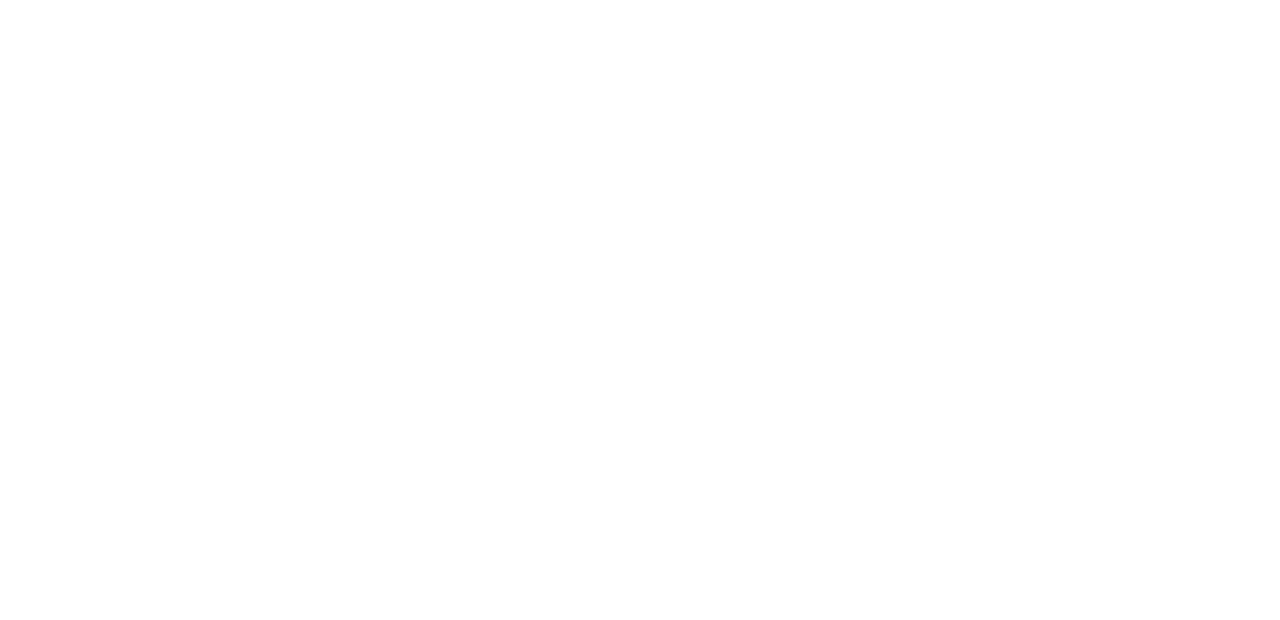
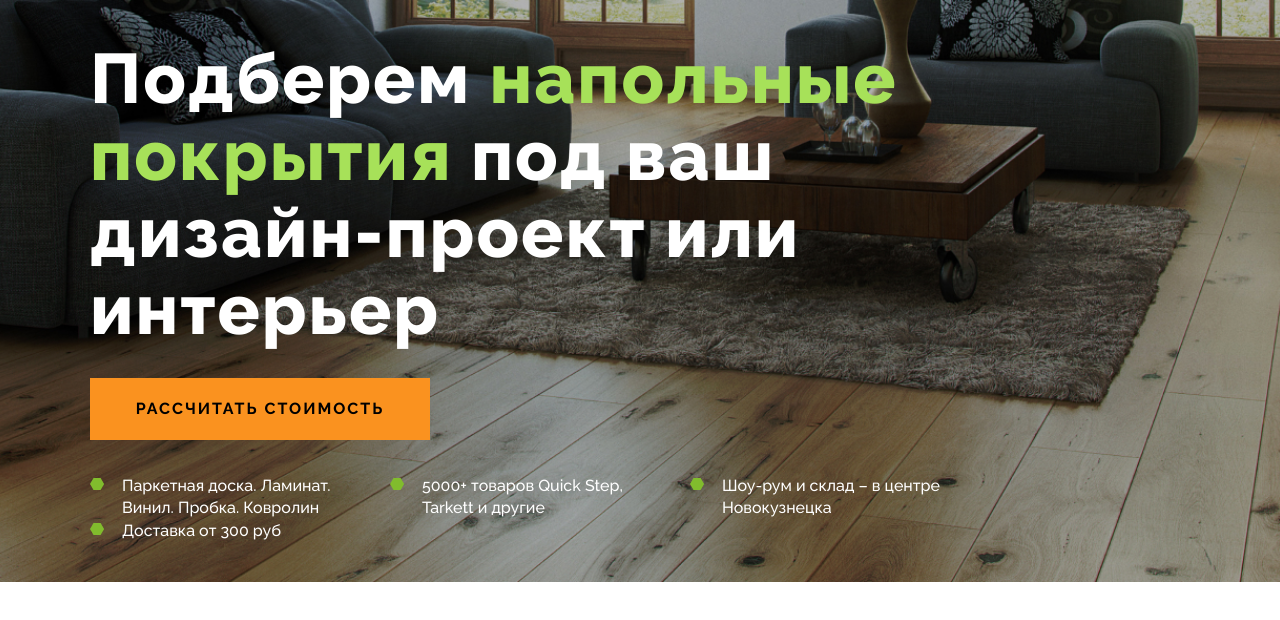
Before and after one commit to yurkaronin/parket-a, a website: page src/html/index.html in a window 1280 px wide. Drawn offline with nearby package versions, Linux system fonts and the light colour scheme; files that its build step writes are made by us from their sources; files whose address does not match are found by name.

Commit message:
Разметил и стилизовал первый экран

```diff
--- a/gulpfile.js
+++ b/gulpfile.js
@@ -112,13 +112,13 @@ task('copy:libs:docs', () => {
 });
 
 task('copy:img:build', () => {
-    return src(['./src/img/**/*', '!src/img/icons/**/*'])
+    return src('./src/img/**/*')
 		.pipe(dest('./build/img/'))
 		.pipe(browserSync.reload({ stream: true }));
 })
 
 task('copy:img:docs', () => {
-    return src(['./src/img/**/*', '!src/img/icons/**/*'])
+    return src('./src/img/**/*')
 		.pipe(
 			imagemin({
 				progressive: true,
--- a/src/html/index.html
+++ b/src/html/index.html
@@ -1,5 +1,6 @@
 <!DOCTYPE html>
 <html lang="ru">
+
 <head>
   <meta charset="UTF-8" />
   <meta name="viewport" content="width=device-width, initial-scale=1.0" />
@@ -9,14 +10,29 @@
   <link rel="icon" href="img/favicon.ico" type="image/x-icon">
   <!-- простое подключение шрифтов с гугла -->
   <link rel="preconnect" href="https://fonts.gstatic.com">
-    <link href="https://fonts.googleapis.com/css2?family=Raleway:wght@300;400;500;700;800&display=swap"
-      rel="stylesheet">
+  <link href="https://fonts.googleapis.com/css2?family=Raleway:wght@300;400;500;700;800&display=swap" rel="stylesheet">
   <link rel="stylesheet" href="./css/main.css" />
 </head>
+
 <body>
   <main>
+    <section class="first-screen" style="background-image: url(/img/bg/1.jpg);">
+      <div class="wrapper">
+        <h2 class="title">Подберем
+          <span>напольные покрытия</span> под ваш дизайн-проект
+          или интерьер</h2>
+        <a class="button" href="">Рассчитать стоимость</a>
 
+        <ul class="first-screen__list">
+          <li>Паркетная доска. Ламинат. Винил. Пробка. Ковролин</li>
+          <li>5000+ товаров Quick Step, Tarkett и другие</li>
+          <li>Шоу-рум и склад – в центре Новокузнецка</li>
+          <li>Доставка от 300 руб</li>
+        </ul>
+      </div>
+    </section>
   </main>
   <script src="./js/main.js"></script>
 </body>
+
 </html>
--- /dev/null
+++ b/src/scss/blocks/_wrapper.scss
@@ -0,0 +1,26 @@
+.wrapper {
+  max-width: 1390px;
+  padding-left: 45px;
+  padding-right: 45px;
+  width: 100%;
+  margin: 0 auto;
+
+  @media (max-width: 1400px) {
+    max-width: 1190px;
+  }
+
+  @media (max-width: 992px) {
+    max-width: 960px;
+  }
+
+  @media (max-width: 768px) {
+    max-width: 720px;
+    padding-left: 20px;
+    padding-right: 20px;
+  }
+
+  @media (max-width: 576px) {
+    padding-left: 15px;
+    padding-right: 15px;
+  }
+}
--- /dev/null
+++ b/src/scss/sections/_first-screen.scss
@@ -0,0 +1,47 @@
+/* first-screen */
+.first-screen {
+  padding: 40px 0;
+  background-color: #121210;
+  color: #ffffff;
+  background-size: cover;
+  background-position: center;
+  background-repeat: no-repeat;
+
+  .title {
+    font-weight: 800;
+    font-size: 70px;
+    margin-bottom: 30px;
+    max-width: 910px;
+    color: #ffffff;
+    line-height: 110%;
+    span {
+      color: #a7e159;
+    }
+  }
+  .first-screen__list {
+    list-style-image: url("../img/icons/list-item.svg");
+    margin: 0;
+    padding: 0;
+    padding-left: 22px;
+    display: flex;
+    flex-wrap: wrap;
+    li {
+      max-width: 255px;
+      width: 100%;
+      font-weight: 500;
+      font-size: 16px;
+      line-height: 140%;
+      color: #ffffff;
+      padding-left: 10px;
+      margin-right: 45px;
+      &:last-child {
+        margin-right: 0;
+      }
+    }
+  }
+  .button {
+    max-width: 340px;
+    display: block;
+    margin-bottom: 35px;
+  }
+}
```
Also changed, not shown: src/img/bg/1.jpg (added), src/img/icons/list-item.svg (added). Lines whose indentation alone changed are shown as unchanged.
